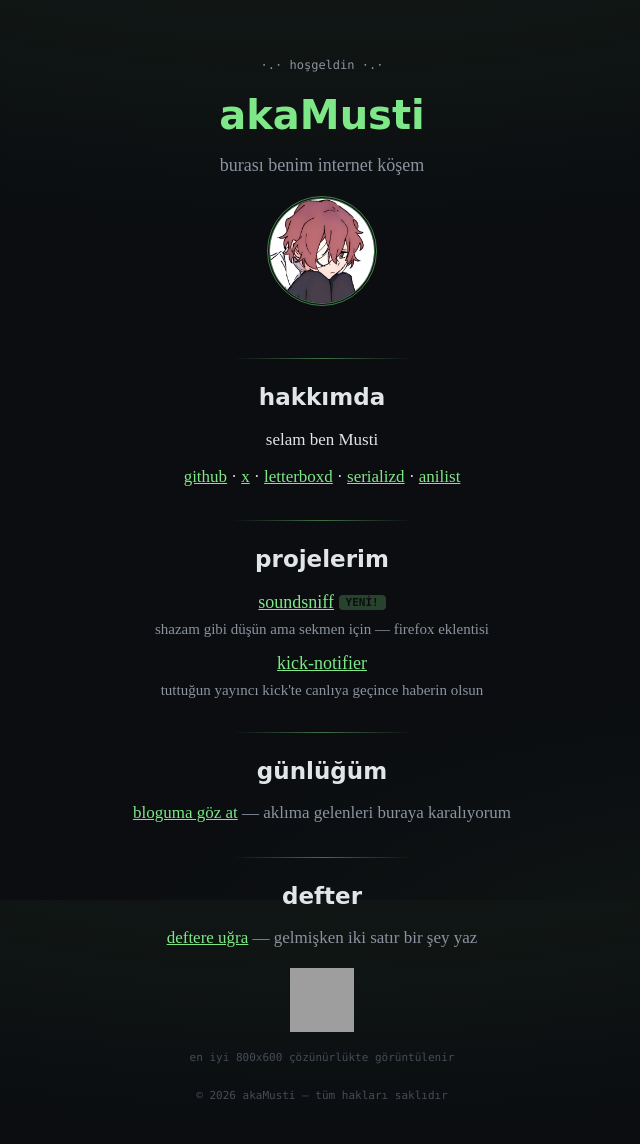
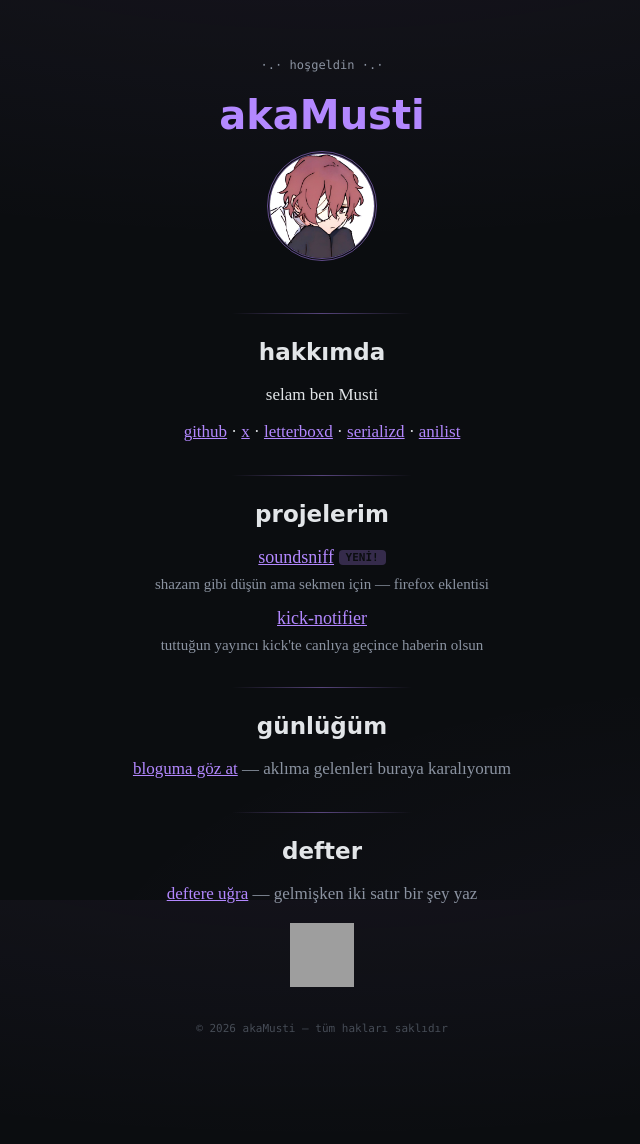
Before and after one commit to akamusti/akamusti.github.io, a Jekyll site: the page index.html, which Jekyll copies as it is, in a window 1280 px wide. Shown: the whole page, without its empty margins (318-958 px from the left). Built offline with Jekyll 4.4.1, drawn with Linux system fonts in a browser that asks for light colours; after the commit the page ends 1078 px from its top, so only the background shows below that; grey boxes are pictures that could not be loaded.

Commit message:
Remove taglines, simplify title, switch accent to purple

```diff
--- a/index.html
+++ b/index.html
@@ -20,14 +20,14 @@
     --muted: #8b93a1;
     --dim: #464c56;
     --divider: rgba(255, 255, 255, 0.07);
-    --accent: #7ee787;
+    --accent: #b388ff;
     --radius: 12px;
   }
 
   * { box-sizing: border-box; margin: 0; padding: 0; }
 
   ::selection {
-    background: rgba(126, 231, 135, 0.25);
+    background: rgba(179, 136, 255, 0.25);
     color: var(--fg);
   }
 
@@ -36,8 +36,8 @@
     color: var(--fg);
     background-color: var(--bg);
     background-image:
-      radial-gradient(ellipse 85% 45% at 50% -18%, rgba(126, 231, 135, 0.07), transparent),
-      radial-gradient(ellipse 55% 35% at 85% 110%, rgba(126, 231, 135, 0.04), transparent);
+      radial-gradient(ellipse 85% 45% at 50% -18%, rgba(179, 136, 255, 0.07), transparent),
+      radial-gradient(ellipse 55% 35% at 85% 110%, rgba(179, 136, 255, 0.04), transparent);
     background-attachment: fixed;
     min-height: 100vh;
     display: flex;
@@ -71,18 +71,12 @@
     margin-bottom: 4px;
   }
 
-  .tagline {
-    font-size: 18px;
-    color: var(--muted);
-    margin-bottom: 16px;
-  }
-
   .photo {
     width: 110px;
     height: 110px;
     border-radius: 50%;
     object-fit: cover;
-    border: 3px double rgba(126, 231, 135, 0.5);
+    border: 3px double rgba(179, 136, 255, 0.5);
     margin-bottom: 8px;
   }
 
@@ -90,7 +84,7 @@
     width: 180px;
     height: 1px;
     margin: 12px auto 20px;
-    background: linear-gradient(90deg, transparent, rgba(126, 231, 135, 0.45), transparent);
+    background: linear-gradient(90deg, transparent, rgba(179, 136, 255, 0.45), transparent);
   }
 
   marquee {
@@ -163,13 +157,6 @@
     margin: 6px 0 2px;
   }
 
-  .best {
-    font-family: ui-monospace, SFMono-Regular, Menlo, Monaco, Consolas, monospace;
-    font-size: 11px;
-    color: var(--dim);
-    margin-bottom: 4px;
-  }
-
   footer {
     margin-top: 16px;
     font-family: ui-monospace, SFMono-Regular, Menlo, Monaco, Consolas, monospace;
@@ -188,7 +175,6 @@
 <div class="shell">
   <p class="welcome">·.· hoşgeldin ·.·</p>
   <h1>akaMusti</h1>
-  <p class="tagline">burası benim internet köşem</p>
 
   <img class="photo" src="avatar.jpg" alt="akaMusti">
 
@@ -240,7 +226,6 @@
     <img class="cat" src="https://blob.gifcities.org/gifcities/FKVFHB3JOI77PH7SYWEM36X4ZSQWLLUD.gif" width="64" height="64" alt="dans eden kedi">
   </section>
 
-  <p class="best">en iyi 800x600 çözünürlükte görüntülenir</p>
   <footer>&copy; 2026 akaMusti — tüm hakları saklıdır</footer>
 </div>
 </body>
```
Also changed, not shown: other parts of index.html (+2 -2 lines), _layouts/default.html (+7 -7 lines), defter/index.html (+5 -5 lines).
